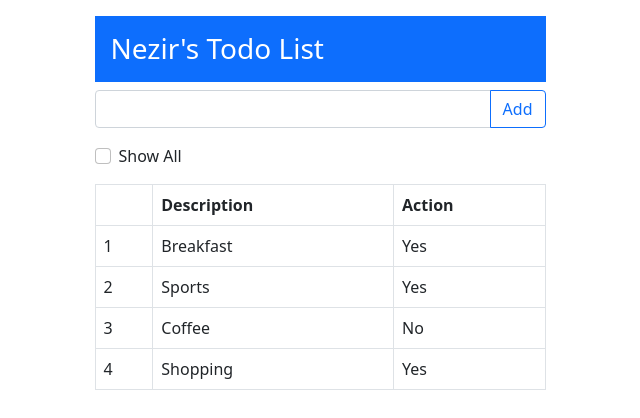
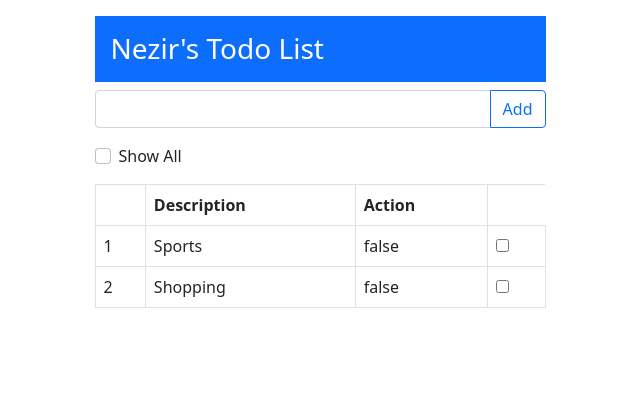
Before and after one commit to nezirturhalli/Angular-Training, an Angular app in the folder todoapp/: page / in a window 1280 px wide. Shown: the top 418 px of the page, without its empty margins (320-960 px from the left). Built offline with nearby package versions, Linux system fonts and the light colour scheme.

Commit message:
two way binding

```diff
--- a/todoapp/src/app/app.module.ts
+++ b/todoapp/src/app/app.module.ts
@@ -1,4 +1,5 @@
 import { NgModule } from '@angular/core';
+import { FormsModule } from '@angular/forms';
 import { BrowserModule } from '@angular/platform-browser';
 
 import { TodoComponent } from './todo/todo.component';
@@ -8,7 +9,8 @@ import { TodoComponent } from './todo/todo.component';
     TodoComponent
   ],
   imports: [
-    BrowserModule
+    BrowserModule,
+    FormsModule
   ],
   providers: [],
   bootstrap: [TodoComponent]
--- a/todoapp/src/app/model.ts
+++ b/todoapp/src/app/model.ts
@@ -7,10 +7,10 @@ export class Model {
   constructor() {
     this.name = 'Nezir';
     this.items = [
-      { description: 'Breakfast', action: 'Yes' },
-      { description: 'Sports', action: 'Yes' },
-      { description: 'Coffee', action: 'No' },
-      { description: 'Shopping', action: 'Yes' },
+      { description: 'Breakfast', action: true },
+      { description: 'Sports', action: false },
+      { description: 'Coffee', action: true},
+      { description: 'Shopping', action: false },
     ];
   }
 }
--- a/todoapp/src/app/todo/todo.component.html
+++ b/todoapp/src/app/todo/todo.component.html
@@ -11,6 +11,7 @@
       <div class="form-check mb-3">
         <input
           type="checkbox"
+          [(ngModel)]="displayAll"
           class="form-check-input"
           name=""
           id="displayAll"
@@ -31,6 +32,9 @@
             <td>{{ i+1 }}</td>
             <td>{{ item.description }}</td>
             <td>{{ item.action }}</td>
+            <td>
+              <input type="checkbox" [(ngModel)]="item.action" name="" id="">
+            </td>
           </tr>
         </tbody>
       </table>
--- a/todoapp/src/app/todo/todo.component.ts
+++ b/todoapp/src/app/todo/todo.component.ts
@@ -8,17 +8,21 @@ import { TodoItem } from '../todoitem';
   styleUrls: ['./todo.component.css'],
 })
 export class TodoComponent {
+  displayAll: boolean = false;
   constructor() {}
   model = new Model();
   getName() {
     return this.model.name;
   }
   getItems() {
-    return this.model.items;
+    if(this.displayAll){
+      return this.model.items;
+    }
+    return this.model.items.filter(item => !item.action);
   }
   addItem(value: string) {
     if (value != '') {
-      this.model.items.push({ description: value, action: 'No' });
+      this.model.items.push({ description: value, action: false});
     } else {
       alert('Please enter a value');
     }
--- a/todoapp/src/app/todoitem.ts
+++ b/todoapp/src/app/todoitem.ts
@@ -16,5 +16,5 @@
 //   }
 export interface TodoItem {
   description: string;
-  action: string;
+  action: boolean;
 }
```
